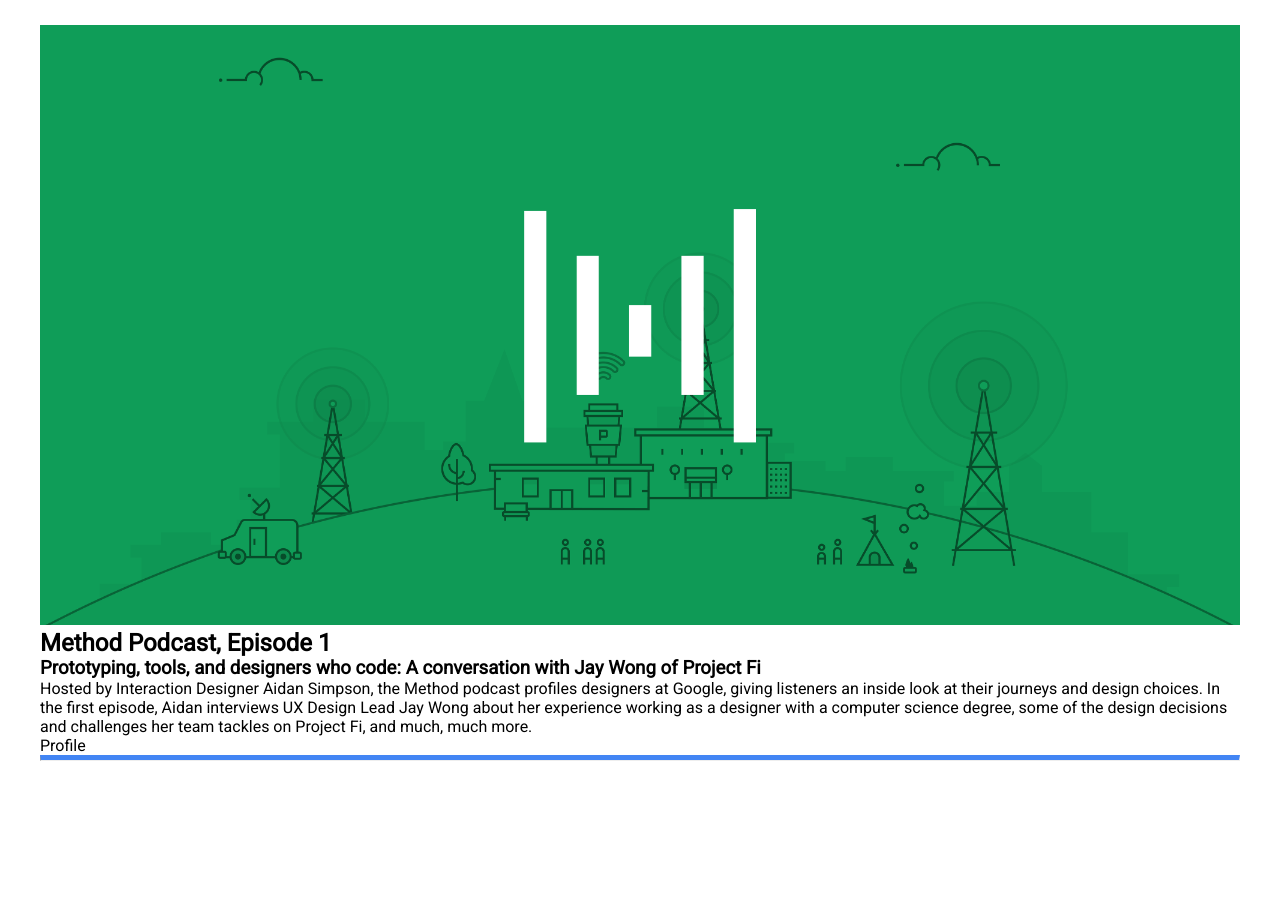
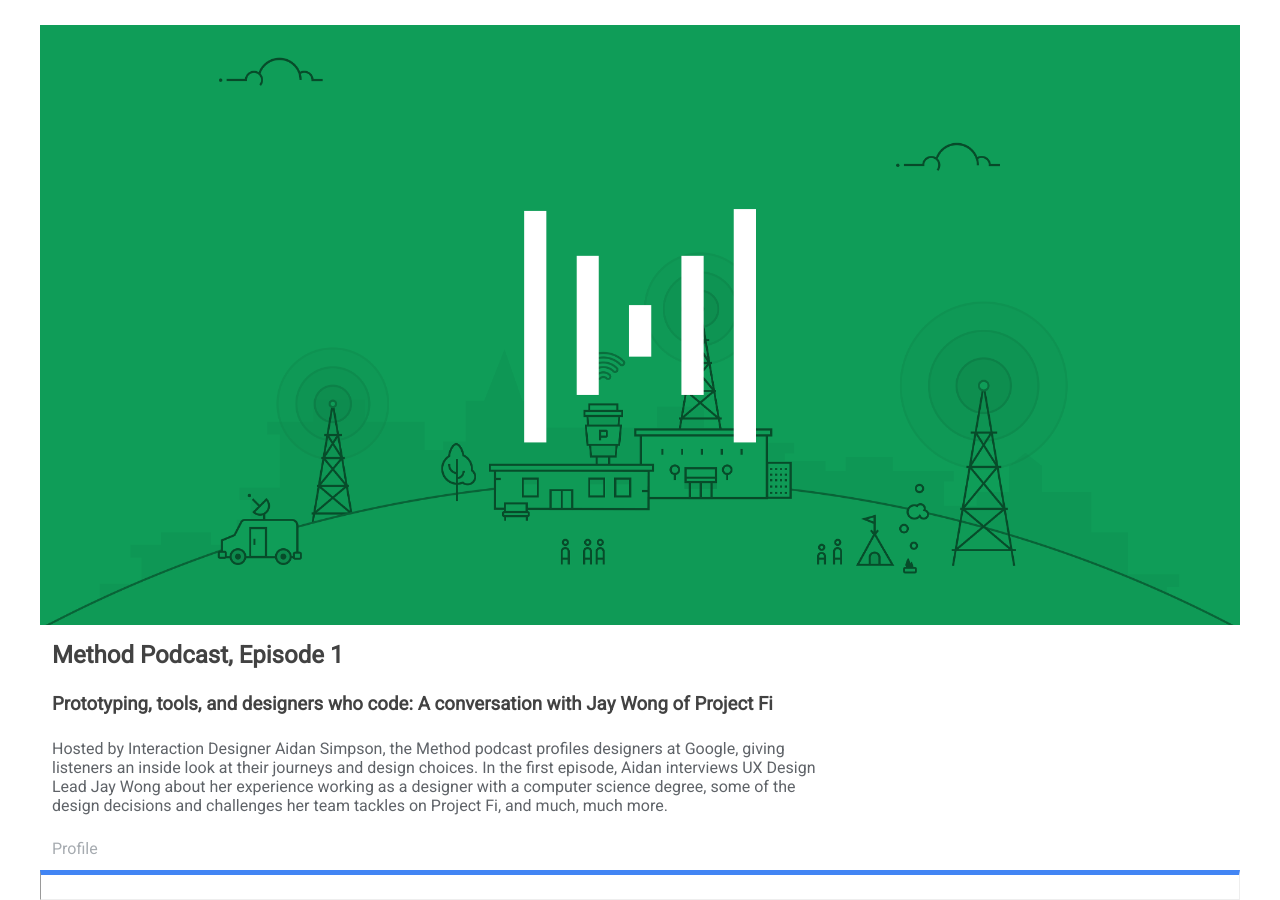
Before and after one commit to Pitt009/design_google, a plain HTML site: page index.html in a window 1280 px wide. Shown: the part 183-1083 px from the top of the page. Before the commit the page ends 944 px from the top, so only its background shows below. Drawn offline with Linux system fonts and the light colour scheme.

Commit message:
realizando primera seccion

```diff
--- a/index.html
+++ b/index.html
@@ -1,7 +1,7 @@
 <!DOCTYPE html>
 <html lang="eng">
 <head>
-	<title>Design Google</title>
+	<title>Google Design</title>
 	<link rel="stylesheet" href="assets/css/style.css">
 	<link href='https://fonts.googleapis.com/css?family=Roboto' rel='stylesheet'>
 </head>
@@ -25,9 +25,9 @@
 	    <img src="assets/image/home.png" width="1200">
 	    <h2>Method Podcast, Episode 1</h2>
 	    <h3>Prototyping, tools, and designers who code: A conversation with Jay Wong of Project Fi</h3>
-	    <p>Hosted by Interaction Designer Aidan Simpson, the Method podcast profiles designers at Google, giving listeners an inside look at their journeys and design choices. In the first episode, Aidan interviews UX Design Lead Jay Wong about her experience working as a designer with a computer science degree, some of the design decisions and challenges her team tackles on Project Fi, and much, much more.</p>
-	    <p>Profile</p>
-	    <hr>
+	    <p class="col-8">Hosted by Interaction Designer Aidan Simpson, the Method podcast profiles designers at Google, giving listeners an inside look at their journeys and design choices. In the first episode, Aidan interviews UX Design Lead Jay Wong about her experience working as a designer with a computer science degree, some of the design decisions and challenges her team tackles on Project Fi, and much, much more.</p>
+	    <p class="letras-claras col-10">Profile</p>
+	    <hr class="col-12">
 	</section>
 	<script src="https://use.fontawesome.com/673caf2ea1.js"></script>
 </body>
--- a/src/scss/style.scss
+++ b/src/scss/style.scss
@@ -4,7 +4,9 @@
 $Azul: #4285f4;
 $padding-forever: 5vh;
 $puntero: pointer;
-$colorLinea: #4285f4;
+$Titulo-padding: 1%;
+$subtitulo-padding: 1%;
+$parrafo-padding: 1%;
 
 body{
 	font-family: 'Roboto';
@@ -44,10 +46,27 @@
 
 
 hr{
-	border-top: 5px solid $colorLinea;
+	border-top: 5px solid $Azul;
 }
 
+h2{
+	padding: $Titulo-padding;
+	color: $GrisOscuroTitulos;
+}
 
+h3{
+	padding: $subtitulo-padding;
+	color: $GrisOscuroTitulos;
+}
+
+p{
+	padding: $parrafo-padding;
+	color: $GrisClaro;
+}
+ .letras-claras{
+	 color: lighten($GrisTexto, 40%);
+	 padding-bottom: 5%;
+ }
 
 
 
@@ -97,3 +116,9 @@
   }
 
 }
+
+@for $numColumna from 1 through 12{
+	.col-#{$numColumna}{
+		width-left: anchoColumnas($numColumna);
+	}
+}
```
Also changed, not shown: assets/css/style.css, 1 other file.
